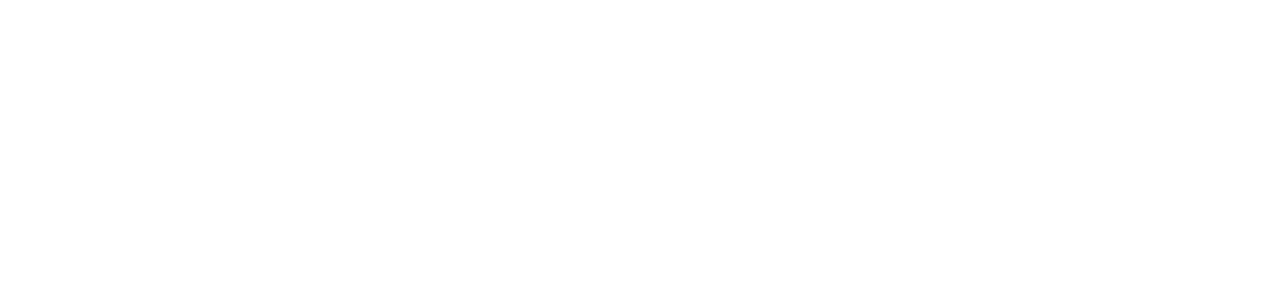
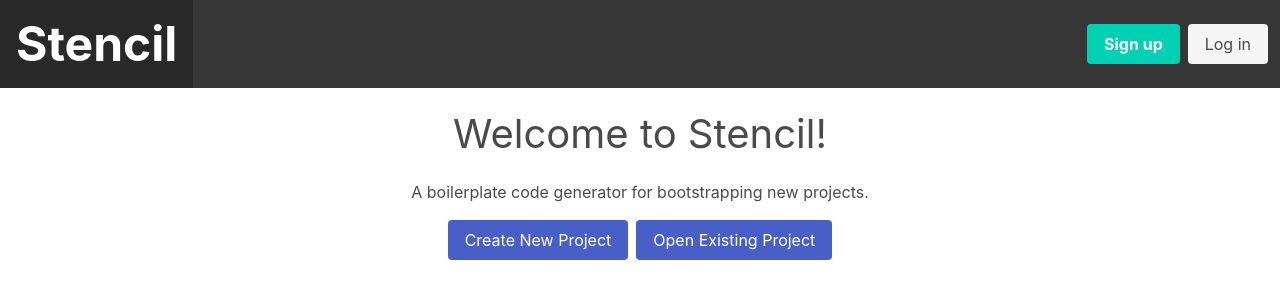
Before and after one commit to bdreece/stencil, a Svelte app: page / in a window 1280 px wide. Shown: the top 300 px of the page. Built offline with nearby package versions, Linux system fonts and the light colour scheme.

Commit message:
Added landing view to app

```diff
--- a/src/App.svelte
+++ b/src/App.svelte
@@ -16,4 +16,16 @@
      * You should have received a copy of the GNU Affero General Public License
      * along with this program.  If not, see <https://www.gnu.org/licenses/>.
      */
+
+    import LandingView from './views/LandingView.svelte';
+    import Navbar from './lib/Navbar.svelte';
+
+    let projectLoaded = false;
 </script>
+
+<div id="app">
+    <Navbar />
+    {#if !projectLoaded}
+        <LandingView />
+    {/if}
+</div>
```
